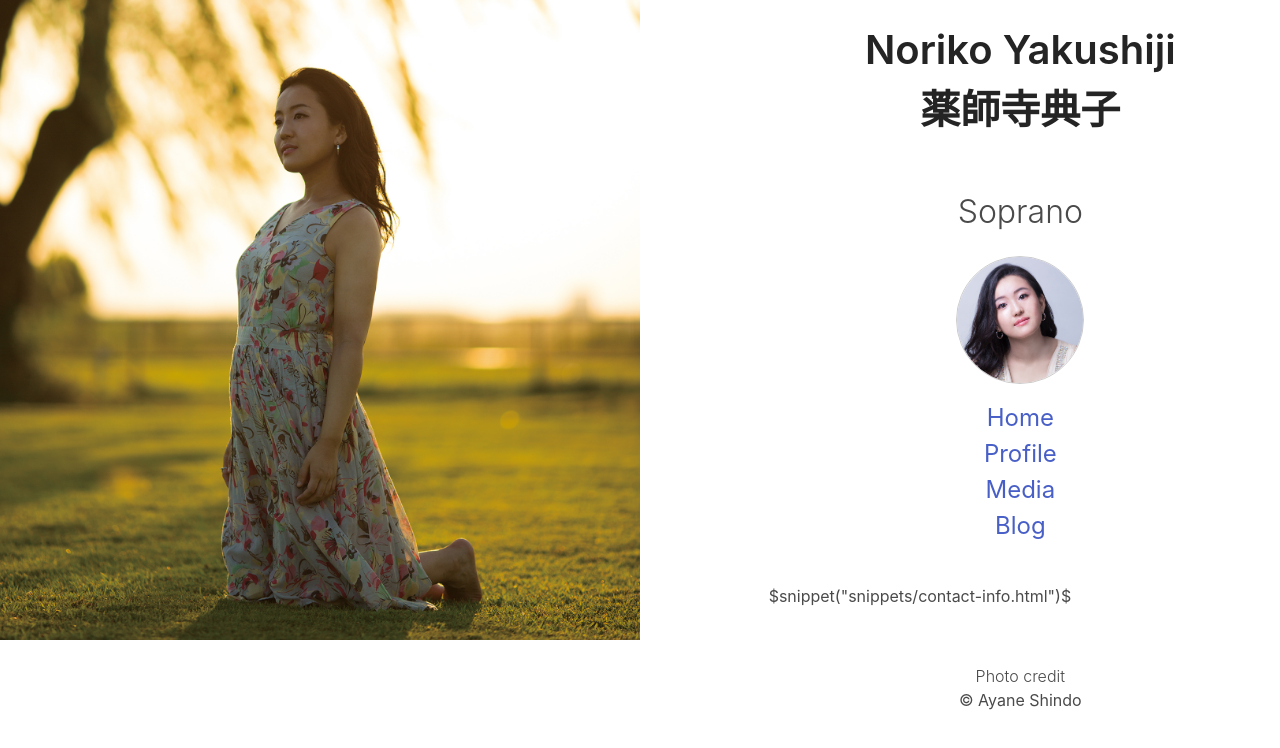
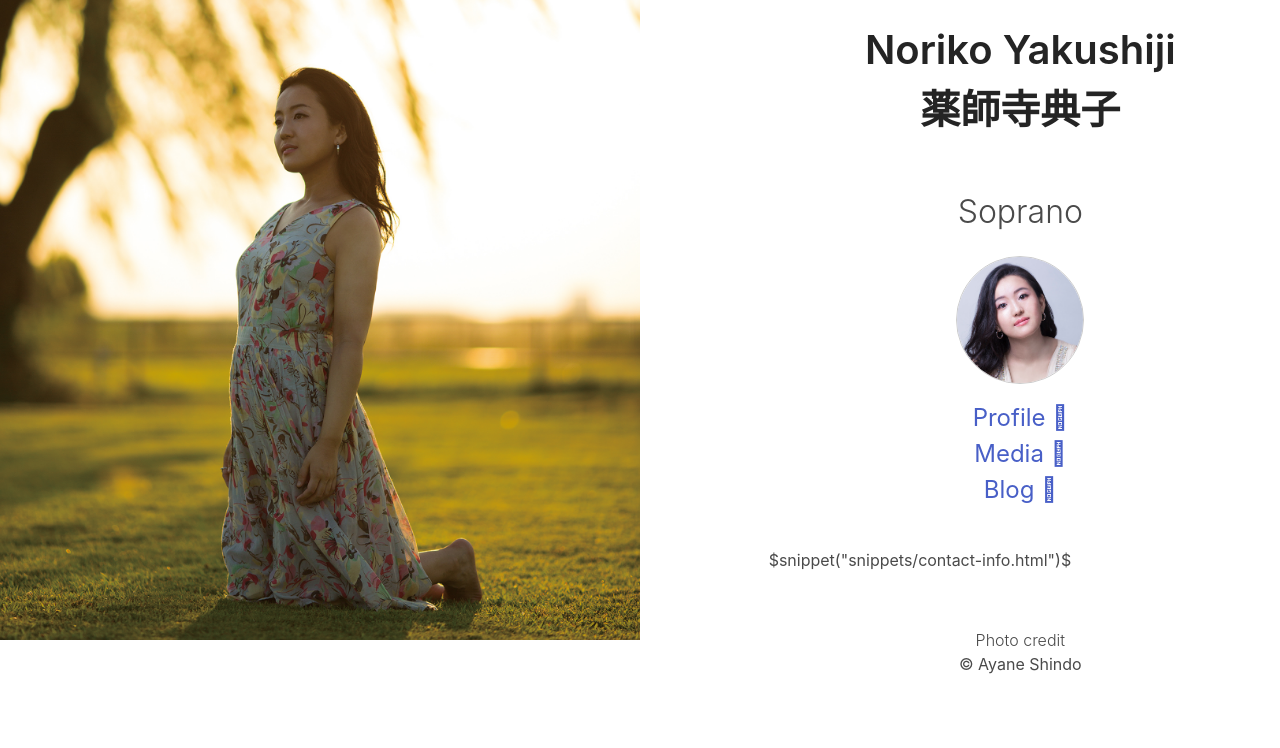
Before and after one commit to MatthiasValvekens/noriweb-hakyll, a plain HTML site: page index.html in a window 1280 px wide. Drawn offline with Linux system fonts and the light colour scheme.

Commit message:
Remove redundant Home link from landing page

```diff
--- a/index.html
+++ b/index.html
@@ -66,16 +66,13 @@
                             <nav class="has-text-centered is-size-4">
                                 <ul>
                                     <li>
-                                        <a href="index.html">Home</a>
+                                        <a href="profile.html">Profile <span class="fa-solid fa-chevron-right"></span></a>
                                     </li>
                                     <li>
-                                        <a href="profile.html">Profile</a>
+                                        <a href="media.html">Media <span class="fa-solid fa-chevron-right"></a>
                                     </li>
                                     <li>
-                                        <a href="media.html">Media</a>
-                                    </li>
-                                    <li>
-                                        <a href="blog.html">Blog</a>
+                                        <a href="blog.html">Blog <span class="fa-solid fa-chevron-right"></a>
                                     </li>
                                 </ul>
                             </nav>
```
